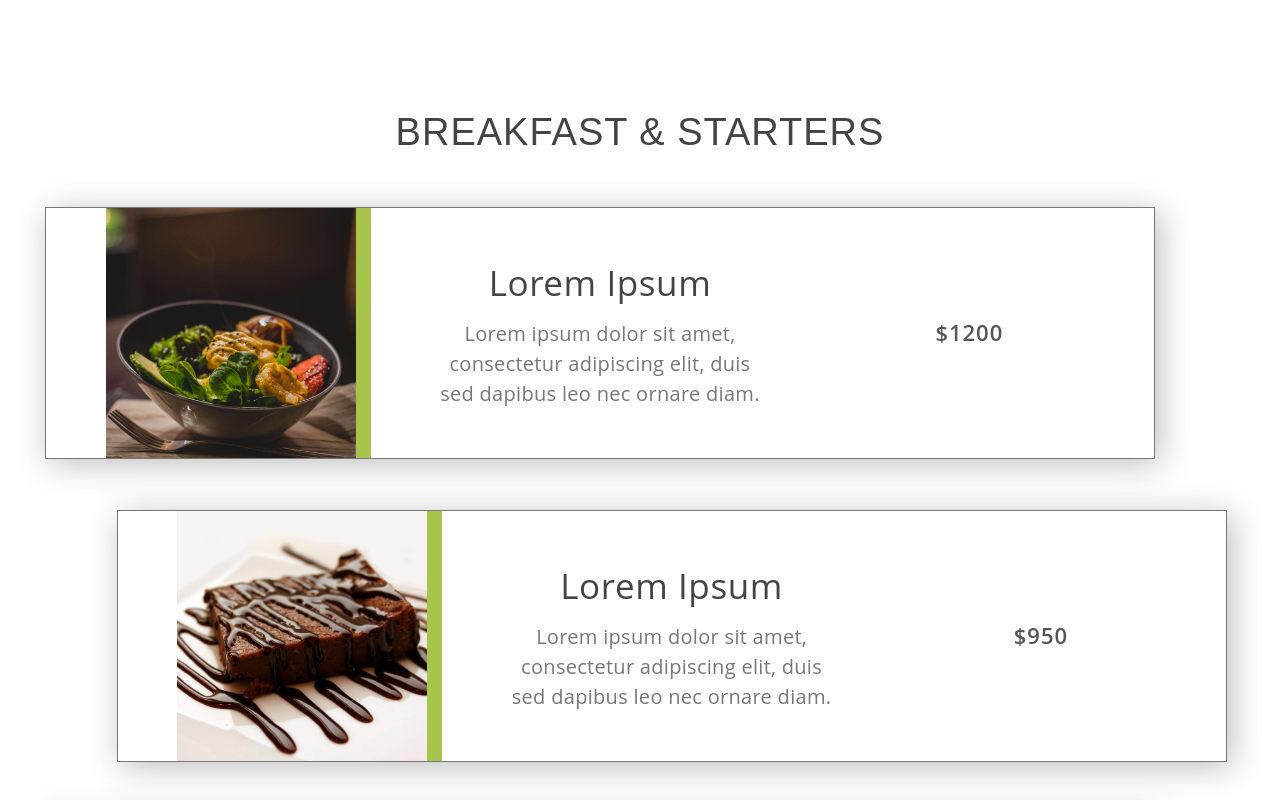
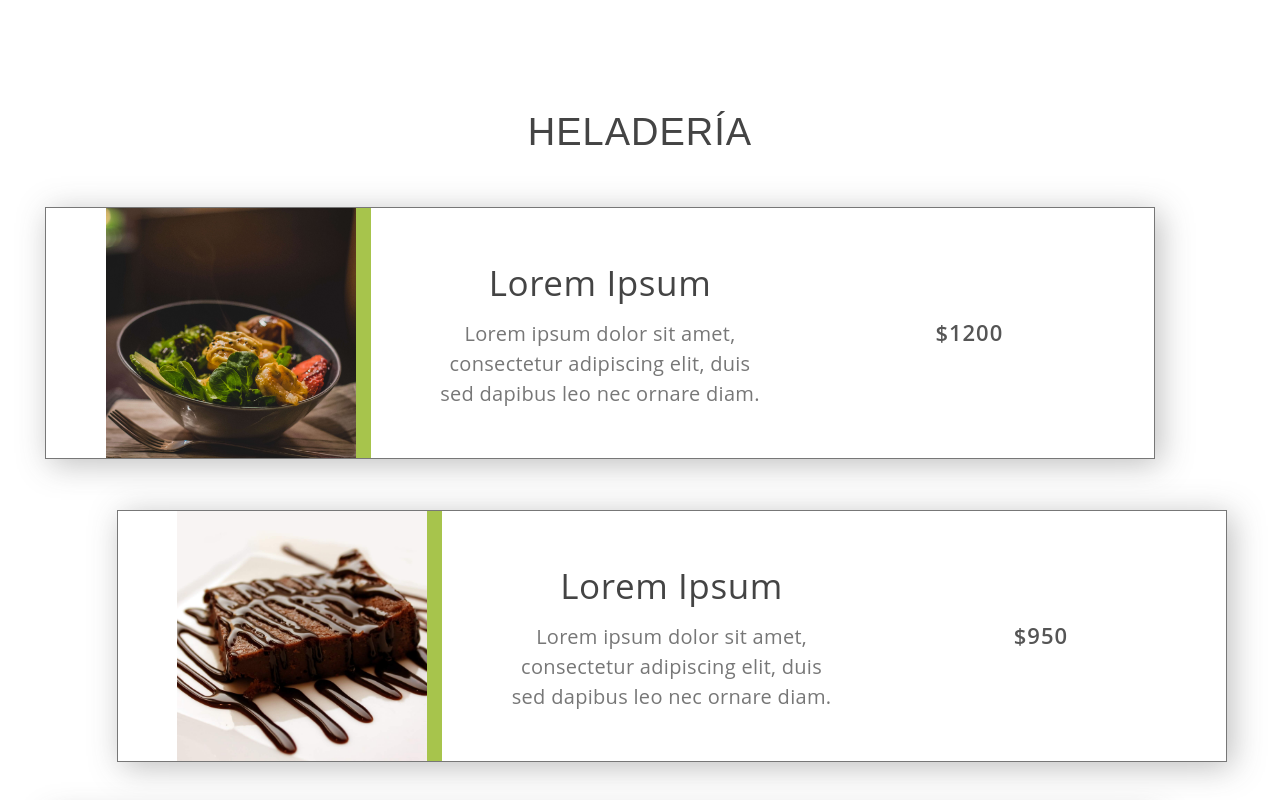
Before and after one commit to dr3am-team/PNT1G01-carta-resto, a plain HTML site: page index.html in a window 1280 px wide. Shown: the top 800 px of the page. Drawn offline with nearby package versions, Linux system fonts and the light colour scheme.

Commit message:
Cambio títutlo a Heladeria

```diff
--- a/index.html
+++ b/index.html
@@ -30,7 +30,7 @@
   <body>
     <!-- MENÚ -->
     <main id="restaurant-menu">
-      <h2 class="menu-section-title">Breakfast & Starters</h2>
+      <h2 class="menu-section-title">Heladería</h2>
       <article class="container par">
         <div class="container text-center">
           <div class="row align-items-center">
```
